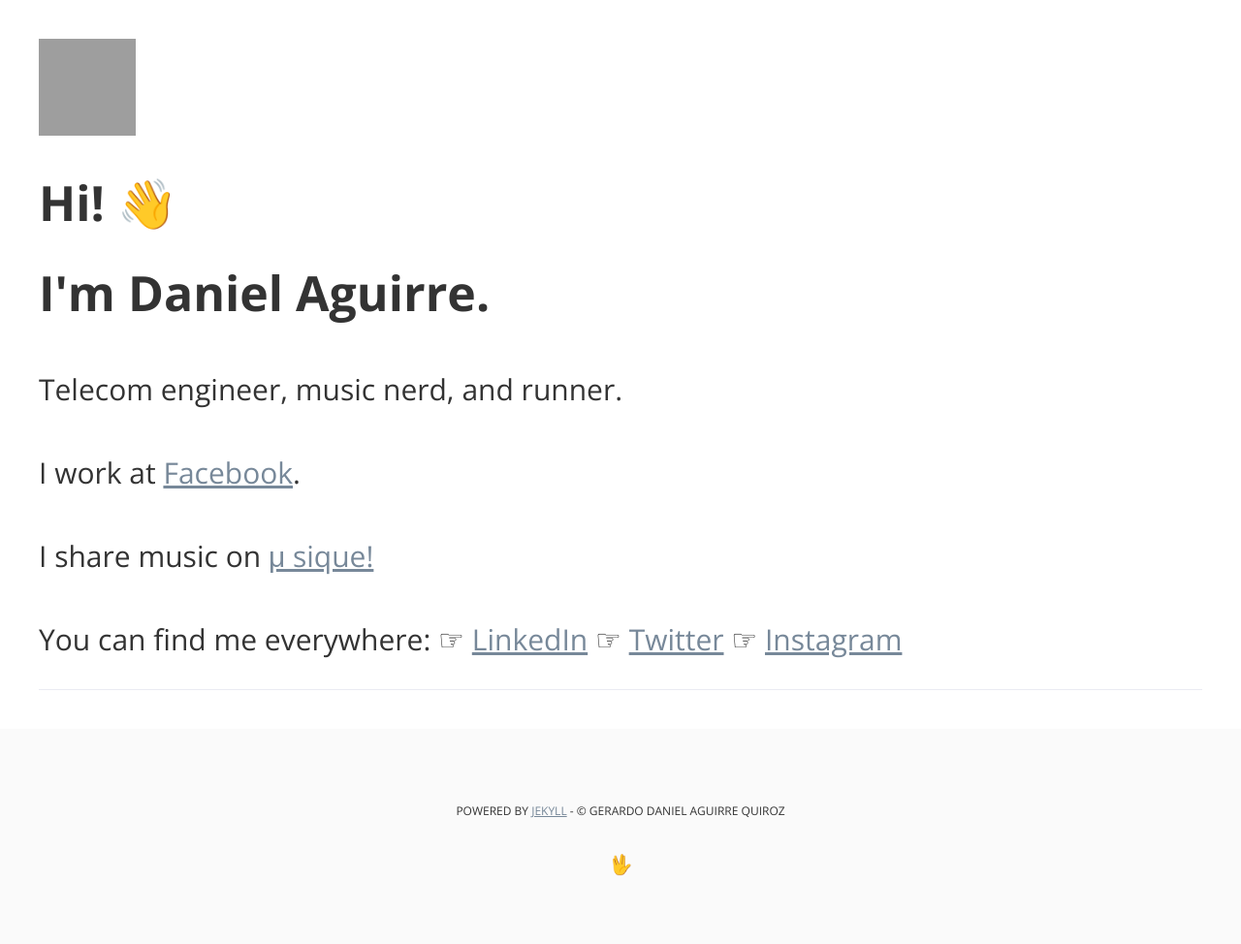
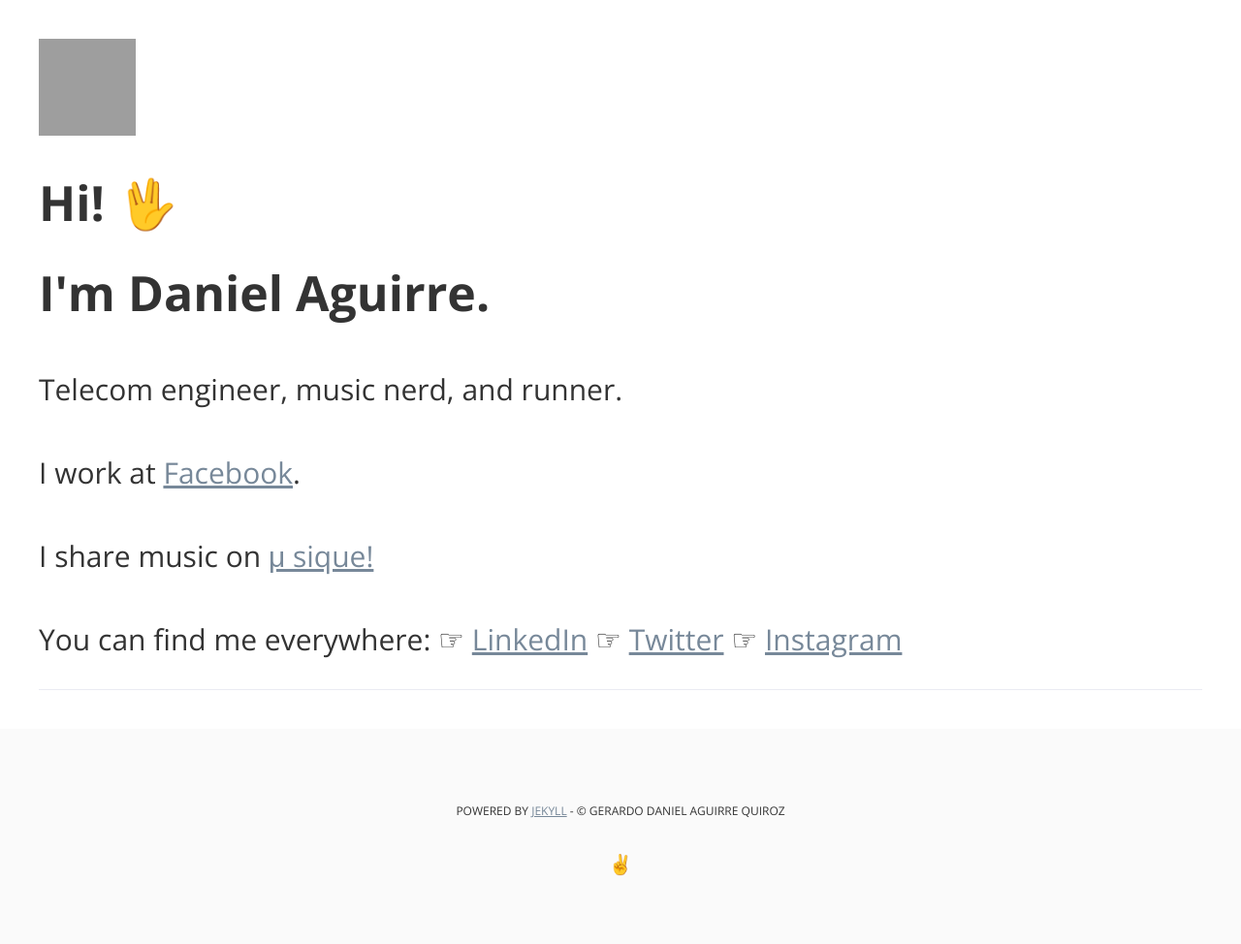
Before and after one commit to gdaq/gdaq.github.io, a Jekyll site: the page built from index.html, in a window 1280 px wide. Shown: the whole page at 97% size. Built offline with Jekyll 4.4.1, drawn with Linux system fonts in a browser that asks for light colours; the list of posts is cut into pages by our own code; grey boxes are pictures that could not be loaded.

Commit message:
Update default.html

```diff
--- a/_layouts/default.html
+++ b/_layouts/default.html
@@ -74,7 +74,7 @@
           <h1 class="title"><a href="http://daguir.re" title="Back to Homepage"><img src="http://i.imgur.com/6bqaY9d.jpg?1" width="100" height="100"alt="logo" title="GDAQ" /></a></h1>
        	<p></p>
         <nav class="navigation">
-       	  <h1>Hi! 👋</h1>
+       	  <h1>Hi! 🖖</h1>
 		<h1>I'm Daniel Aguirre.</h1>
           		<h3>Telecom engineer, music nerd, and runner.</h3>
 	  		<h3>I work at <a href="https://connectivity.fb.com">Facebook</a>.</h3>
@@ -102,7 +102,7 @@
 
       <footer>
         <p><small><style>body{background-color: #6d8698;}</style>Powered by <a href="http://jekyllrb.com">Jekyll</a> - &copy; Gerardo Daniel Aguirre Quiroz</small></p>
-	      <p>🖖</p>
+	      <p>✌</p>
 	  </footer>
 
     </div>
```
